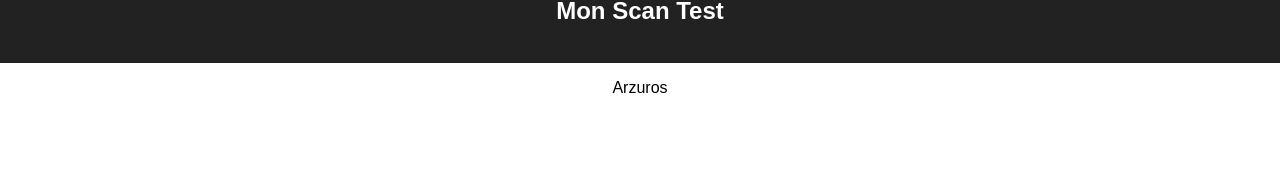
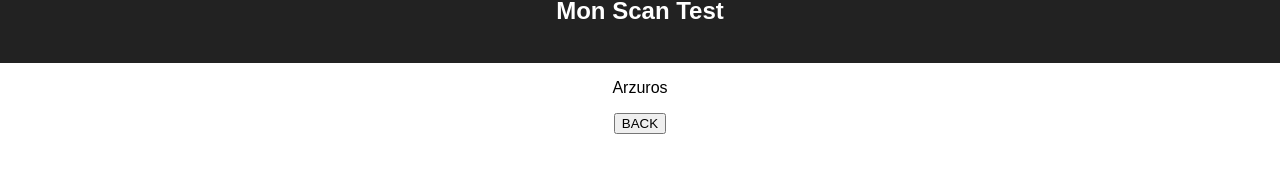
Before and after one commit to pawlmurray/monhub, a React (Create React App) app in the folder hello-world/: page / in a window 1280 px wide. Both pictures are taken after a click on the button "Arzuros". Shown: the part 127-300 px from the top of the page. Built offline with nearby package versions, Linux system fonts and the light colour scheme.

Commit message:
Added a back button to monsterBody

```diff
--- a/hello-world/src/App.js
+++ b/hello-world/src/App.js
@@ -23,7 +23,15 @@ function MonsterList(props) {
 }
 
 function MonsterBody(props) {
-  return <p>{props.monName}</p>;
+  return (
+    <p>
+      {props.monsterName}
+      <p></p>
+      <button className="textbox" onClick={() => props.onBack()}>
+        BACK
+      </button>
+    </p>
+  );
 }
 
 class ScanBody extends Component {
@@ -39,11 +47,15 @@ class ScanBody extends Component {
     this.setState({showList:false, currentMonster:name});
   }
 
+  handleBodyBackClick() {
+    this.setState({showList:true, currentMonster:null});
+  }
+
   render() {
     if (this.state.showList) {
       return <MonsterList monsterList={["Arzuros", "Great Jaggi", "Rathian"]} onClick={(name) => this.handleNameClick(name)} />;
     } else {
-      return <MonsterBody monName={this.state.currentMonster} /> ;
+      return <MonsterBody monsterName={this.state.currentMonster} onBack={() => this.handleBodyBackClick()} />;
     }
   }
 }
```
